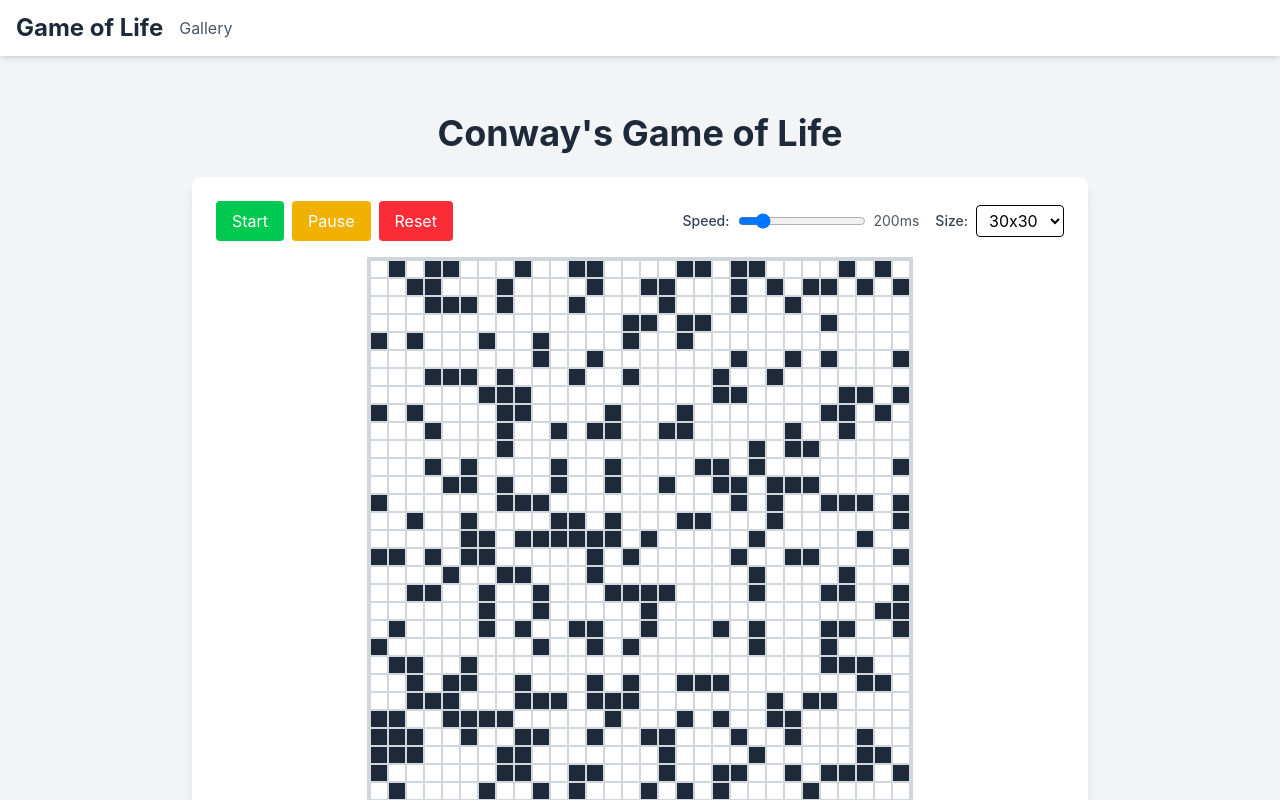
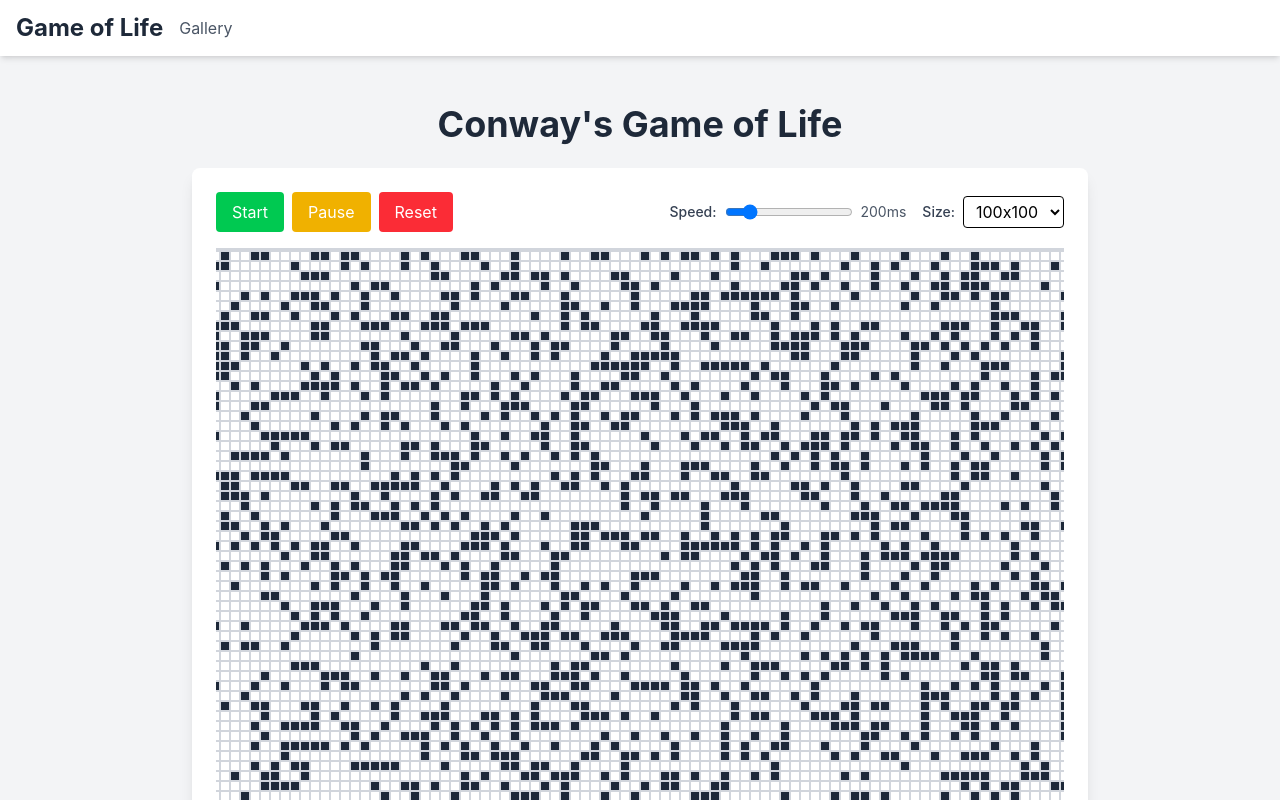
Before and after one commit to hojas/game-of-life, a Vue app: page / in a window 1280 px wide. Shown: the top 800 px of the page. Built offline with nearby package versions, Linux system fonts and the light colour scheme; the HTML template or start-up script is replaced by a standard one.

Commit message:
feat: set default grid size to 100x100

```diff
--- a/src/views/Home.vue
+++ b/src/views/Home.vue
@@ -1,11 +1,11 @@
 <script setup lang="ts">
 import { onMounted, onUnmounted, ref, watch } from 'vue'
 
-const gridSize = ref(30)
+const gridSize = ref(100)
 const speed = ref(200)
 const isRunning = ref(false)
 const generation = ref(0)
-const cellSize = ref(16)
+const cellSize = ref(8)
 let intervalId: number | null = null
 
 const grid = ref<boolean[]>([])
@@ -188,6 +188,9 @@ onUnmounted(() => {
               <option value="40">
                 40x40
               </option>
+              <option value="100">
+                100x100
+              </option>
             </select>
           </div>
         </div>
```
